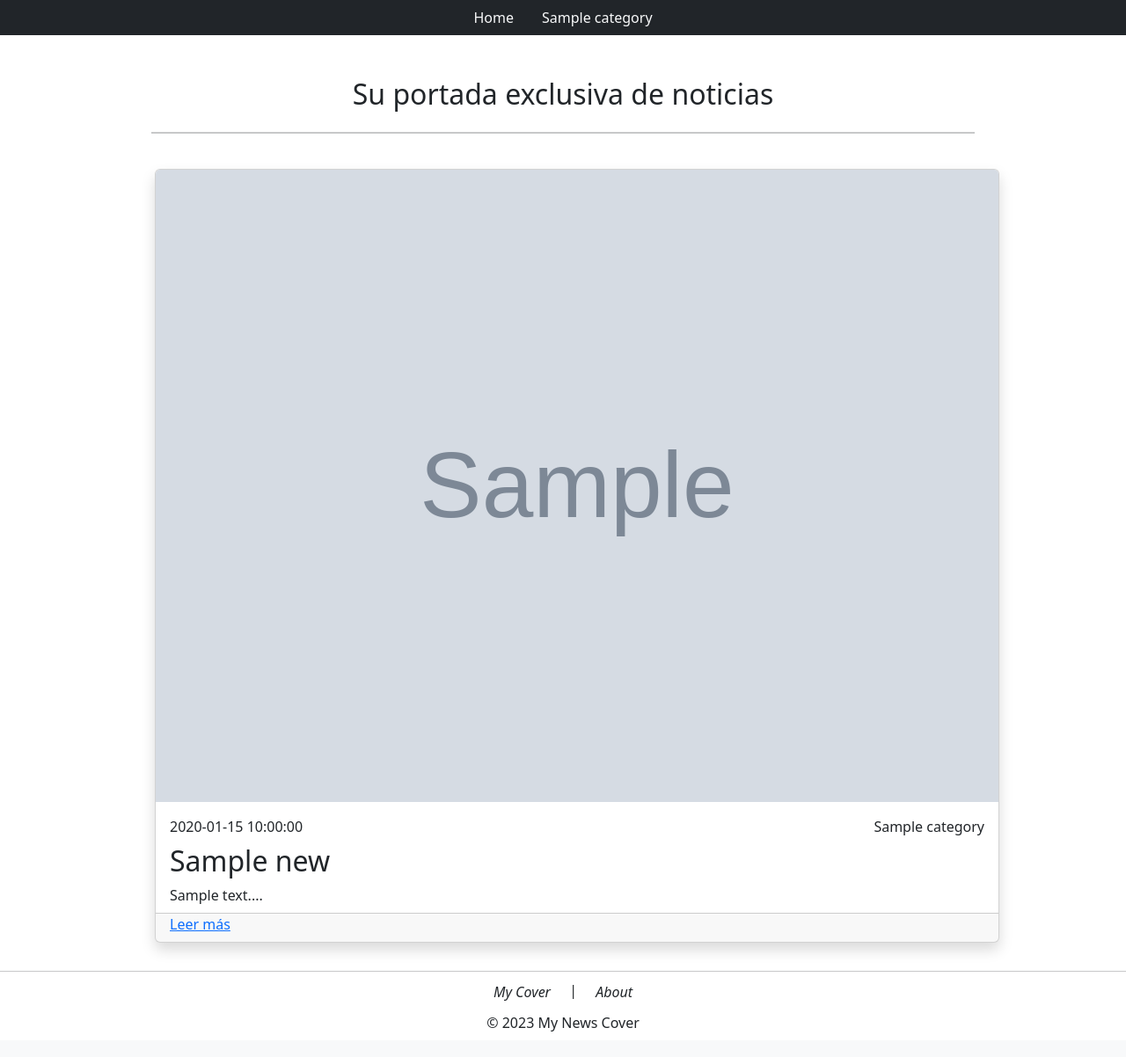
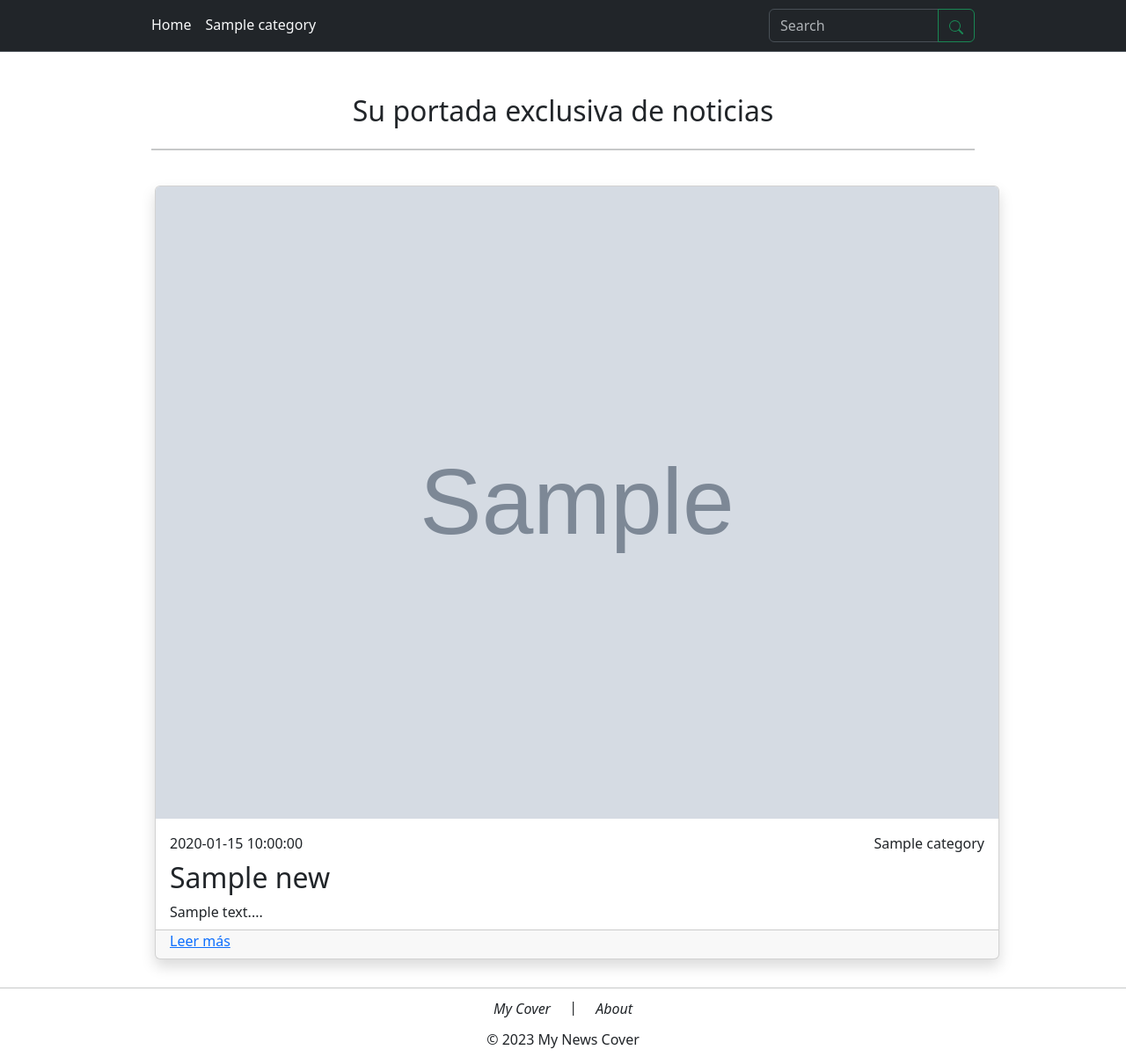
Before and after one commit to CorralesK/My_News_Cover_MVC, a CodeIgniter 4 app: the page made by app/Views/Users/index.php in a window 1280 px wide. Shown: the whole page at 88% size. Before the commit the page ends 1173 px from the top, so only its background shows below. Run offline with PHP 8.4 and a stand-in for CodeIgniter, Linux system fonts and the light colour scheme; the template is opened without the code that fills it: most values are stand-ins (such as "Sample title", 1, 10 or a date in 2020); grey boxes marked "Sample" are stand-in pictures; some libraries are stand-ins or nearby versions.

Commit message:
news search engine

```diff
--- a/app/Config/Routes.php
+++ b/app/Config/Routes.php
@@ -9,8 +9,10 @@ use CodeIgniter\Router\RouteCollection;
  //My Cover
  $routes->get('home', 'News::index');
  $routes->get('home/(:num)', 'News::showBYCategory/$1');
+ $routes->get('home/search', 'News::search');
 
  //Users
+ $routes->get('/', 'Users::index');
 $routes->get('login', 'Users::index');
 $routes->post('auth/login', 'Users::login');
 
--- a/app/Views/Users/index.php
+++ b/app/Views/Users/index.php
@@ -1,27 +1,42 @@
 <?= $this->extend('templates/main') ?>
 
 <?= $this->section('content') ?>
-<ul class="nav justify-content-center bg-dark">
+<nav class="navbar bg-dark border-bottom border-body" data-bs-theme="dark">
+  <div class="container w-75">
+    <ul class="nav nav-underline">
         <li class="nav-item">
-    <a class="nav-link item text-light" aria-current="page" href="<?php echo base_url("home") ?>">Home</a>
+            <a class="nav-link text-light" aria-current="page" href="<?php echo base_url("home") ?>">Home</a>
         </li>
         <?php foreach ($categories as $category): ?>
         <li class="nav-item">
-      <a class="nav-link item text-light" href="<?php echo base_url("home/{$category['id']}")?>">
+        <a class="nav-link text-light" href="<?php echo base_url("home/{$category['id']}")?>">
             <?php echo $category['name'] ?>
         </a>
         </li>
         <?php endforeach; ?>
     </ul>
+    <form class="d-flex input-group w-25" role="search" action="<?php echo base_url("home/search") ?>">
+        <input type="search" class="form-control" name="search" placeholder="Search" aria-label="Search">
+        <button class="btn btn-outline-success input-group-text" type="submit">
+            <svg xmlns="http://www.w3.org/2000/svg" width="16" height="16" fill="currentColor" class="bi bi-search" viewBox="0 0 16 16">
+                <path d="M11.742 10.344a6.5 6.5 0 1 0-1.397 1.398h-.001c.03.04.062.078.098.115l3.85 3.85a1 1 0 0 0 1.415-1.414l-3.85-3.85a1.007 1.007 0 0 0-.115-.1zM12 6.5a5.5 5.5 0 1 1-11 0 5.5 5.5 0 0 1 11 0"/>
+            </svg>
+        </button>
+    </form>
+  </div>
+</nav>
 
 <div class="container w-75">
     <h1 class="mt-5 mb-4 text-center h2">Su portada exclusiva de noticias</h1>
     <hr class="mt-2 mb-4 border-2">
     <div class="row">
+        <?php if(isset($error)): ?>
+            <p><?php echo $error; ?></p>
+        <?php endif ?>
     <?php foreach ($news as $newsItem): ?>
 
         <div class='card shadow m-3 p-0'>
-            <a href="<?php echo base_url("{$newsItem['permanlink']}"); ?>" target='_blank'>
+            <a href="<?php echo esc($newsItem['permanlink']); ?>" target='_blank'>
                 <img src="<?php echo esc($newsItem['img']); ?>" class='card-img-top' alt='...'>
             </a>
             <div class='card-body pb-2'>
@@ -33,7 +48,7 @@
                         <?php echo esc($newsItem['category']); ?>
                     </p>
                 </div>
-                <a class="text-dark text-decoration-none" href="<?php echo base_url("{$newsItem['permanlink']}"); ?>" target='_blank'>
+                <a class="text-dark text-decoration-none" href="<?php echo esc($newsItem['permanlink']); ?>" target='_blank'>
                     <h2 class='card-title'><?php echo esc($newsItem['title']); ?></h2>
                 </a>
                 <p class='card-text'>
@@ -41,7 +56,7 @@
                 </p>
             </div>
             <div class='card-footer pt-0'>
-                <a href="<?php echo base_url("{$newsItem['permanlink']}"); ?>" target='_blank' class='card-link'>Leer más</a>
+                <a href="<?php echo esc($newsItem['permanlink']); ?>" target='_blank' class='card-link'>Leer más</a>
             </div>
         </div>
 
```
Also changed, not shown: app/Controllers/News.php (+26 -1 lines), app/Models/NewsModel.php (+32 -1 lines). Lines whose indentation alone changed are shown as unchanged.
